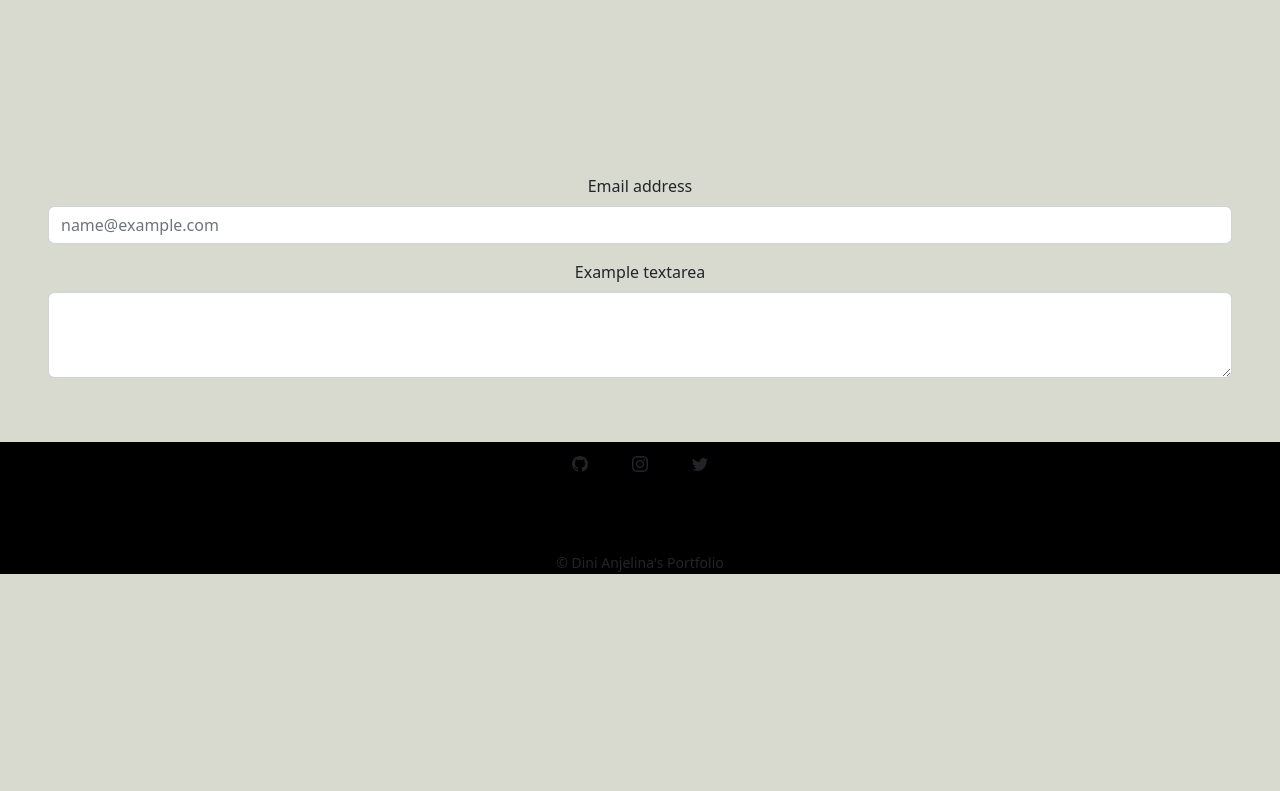
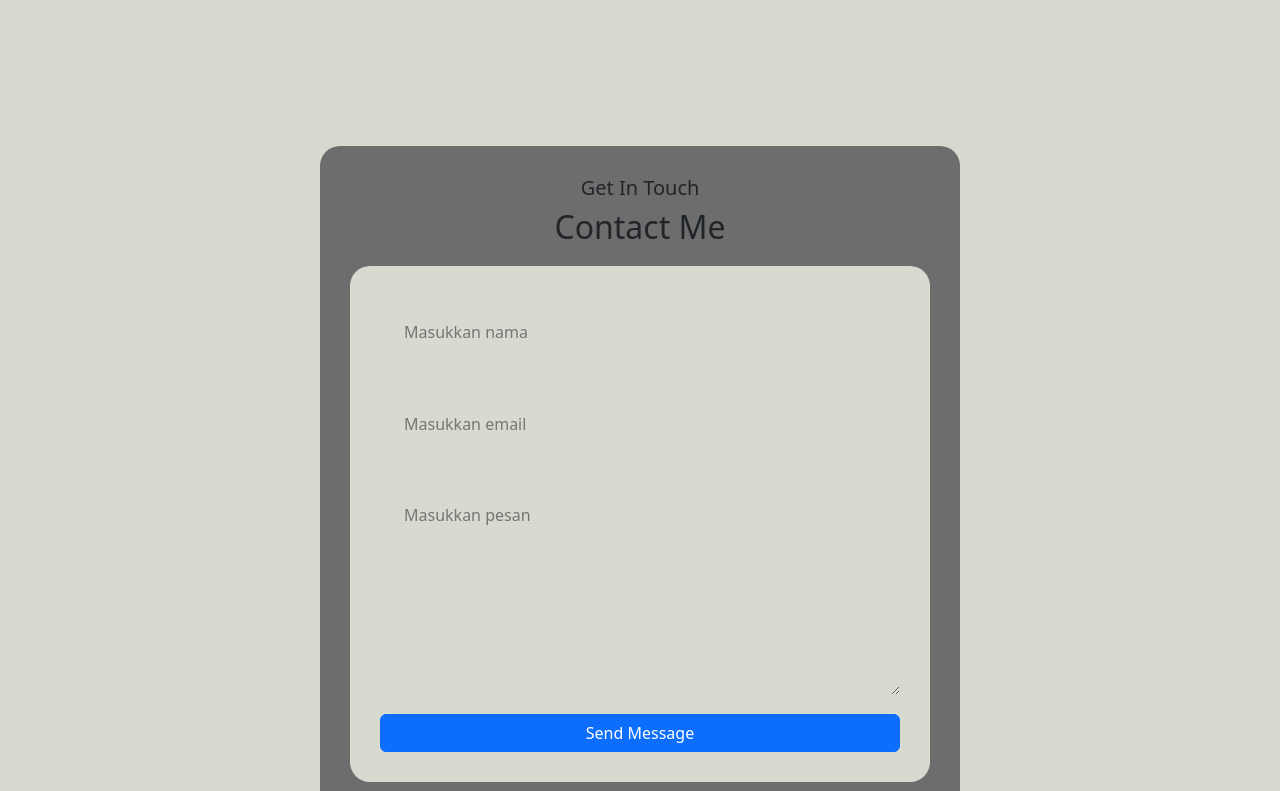
Before and after one commit to Sangajiwiranata/my-portofolio, a React (Create React App) app: page / in a window 1280 px wide. Shown: the part 1600-2391 px from the top of the page. Before the commit the page ends 2238 px from the top, so only its background shows below. Built offline with nearby package versions, Linux system fonts and the light colour scheme.

Commit message:
add mail

```diff
--- a/package.json
+++ b/package.json
@@ -3,6 +3,7 @@
   "version": "0.1.0",
   "private": true,
   "dependencies": {
+    "@emailjs/browser": "^3.7.0",
     "@fortawesome/fontawesome-svg-core": "^6.2.0",
     "@fortawesome/free-solid-svg-icons": "^6.2.0",
     "@fortawesome/react-fontawesome": "^0.2.0",
--- /dev/null
+++ b/src/components/contactme/Contact.jsx
@@ -0,0 +1,78 @@
+import React, { useRef } from 'react';
+import './contact.css';
+import { MdOutlineEmail } from 'react-icons/md';
+import { FaFacebookMessenger } from 'react-icons/fa';
+import { BsWhatsapp } from 'react-icons/bs';
+// import emailjs from 'emailjs-com';
+import emailjs from '@emailjs/browser';
+
+const Contactme = () => {
+  const form = useRef();
+
+  const sendEmail = (e) => {
+    e.preventDefault();
+
+    emailjs.sendForm('service_irxo33c', 'template_nrs1bmd', form.current, 'lNjmYjDv7fGUbJZB6').then(
+      (result) => {
+        alert('Pesan terkirim');
+        console.log(result.text);
+      },
+      (error) => {
+        alert('Pesan tidak terkirim');
+        console.log(error.text);
+      }
+    );
+    e.target.reset();
+  };
+
+  return (
+    <section id="contact">
+      <h5>Get In Touch</h5>
+      <h2>Contact Me</h2>
+
+      {/* <div className="container contact_container">
+        <div className="contact_options">
+          <article className="contact_option">
+            <MdOutlineEmail className="contact_option-icon" />
+            <h4>Email</h4>
+            <h5>dinianjelina12@gmail.com</h5>
+            <a href="mailto:dinianjelina12@gmail.com" target="_blank" rel="noreferrer">
+              Send a message
+            </a>
+          </article>
+
+          <article className="contact_option">
+            <FaFacebookMessenger className="contact_option-icon" />
+            <h4>Messenger</h4>
+            <h5>Dini Anjelina</h5>
+            <a href="https://m.me/dini.anjelina.794" target="_blank" rel="noreferrer">
+              Send a message
+            </a>
+          </article>
+
+          <article className="contact_option">
+            <BsWhatsapp className="contact_option-icon" />
+            <h4>WhatsApp</h4>
+            <h5>081272247620</h5>
+            <a href="https://api.whatsapp.com/send?phone=081272247620" target="_blank" rel="noreferrer">
+              Send a message
+            </a>
+          </article>
+        </div> */}
+
+      <div className="contact_form">
+        <form ref={form} onSubmit={sendEmail}>
+          <input type="text" name="name" placeholder="Masukkan nama" required />
+          <input type="email" name="email" placeholder="Masukkan email" required />
+          <textarea name="message" rows="7" placeholder="Masukkan pesan" required></textarea>
+          <button type="submit" className="btn btn-primary">
+            Send Message
+          </button>
+        </form>
+      </div>
+      {/* </div> */}
+    </section >
+  );
+};
+
+export default Contactme;
--- /dev/null
+++ b/src/components/contactme/contact.css
@@ -0,0 +1,90 @@
+#contact{
+  background-color: #6D6D6D;
+  padding: 30px;
+  width: 50%;
+  margin: 20px auto;
+  border-radius: 20px;
+}
+
+.contact_container {
+  width: 58%;
+  display: grid;
+  grid-template-columns: 30% 58%;
+  gap: 12%;
+}
+
+.contact_options {
+  display: flex;
+  flex-direction: column;
+  gap: 1.2rem;
+}
+
+.contact_option {
+  background: var(--color-bg-variant);
+  padding: 1.2rem;
+  border-radius: 1.2rem;
+  text-align: center;
+  border: 1px solid transparent;
+  transition: var(--transition);
+}
+
+.contact_option:hover {
+  background: transparent;
+  border-color: var(--color-primary-variant);
+}
+
+.contact_option-icon {
+  font-size: 1.5rem;
+  margin-bottom: 0.5rem;
+}
+
+.contact_option a {
+  margin-top: 0.7rem;
+  display: inline-block;
+  font-size: 0.8rem;
+}
+
+
+/* FORM */
+
+.contact_form{
+  padding: 30px;
+  background-color: #D8D9CF;
+  border-radius: 20px;
+  margin-top: 20px;
+}
+form {
+  display: flex;
+  flex-direction: column;
+  gap: 1.2rem;
+}
+
+input,
+textarea,
+button {
+  width: 100%;
+  padding: 1.5rem;
+  border-radius: 0.5rem;
+  background: transparent;
+  border: 2px solid var(--color-primary);
+  resize: none;
+  color: var(--color-white);
+  font-family: 'Poppins', sans-serif;
+}
+
+/* Responsive Medium Device */
+
+@media screen and (max-width: 1024px) {
+  .contact_container {
+    grid-template-columns: 1fr;
+    gap: 2rem;
+  }
+}
+
+/* Responsive Small Device */
+
+@media screen and (max-width: 600px) {
+  .contact_container {
+    width: var(--container-width-sm);
+  }
+}
--- a/src/components/index.jsx
+++ b/src/components/index.jsx
@@ -1,6 +1,6 @@
 import React, { useEffect, useState } from 'react'
 import About from './About'
-import Contact from './Contact'
+// import Contact from './Contact'
 // import Experiens from './Experiens'
 import Footer from './Footer'
 import Main from './Main'
@@ -9,6 +9,7 @@ import Skills from './Skills'
 import ReactLoading from 'react-loading';
 import { Container } from 'react-bootstrap'
 import Experience from './experience/Experience'
+import Contactme from './contactme/Contact'
 // import { Container } from 'react-bootstrap'
 // import { Navbar } from 'react-bootstrap'
 // import Navigations from './Navbar'
@@ -38,7 +39,7 @@ const Homes = () => {
                         <About />
                         <Skills />
                         <Experience />
-                        <Contact />
+                        <Contactme />
                         <Footer />
                     </div>
                 )
```
Also changed, not shown: 1 other file (tests, documents, lock files or other folders).
